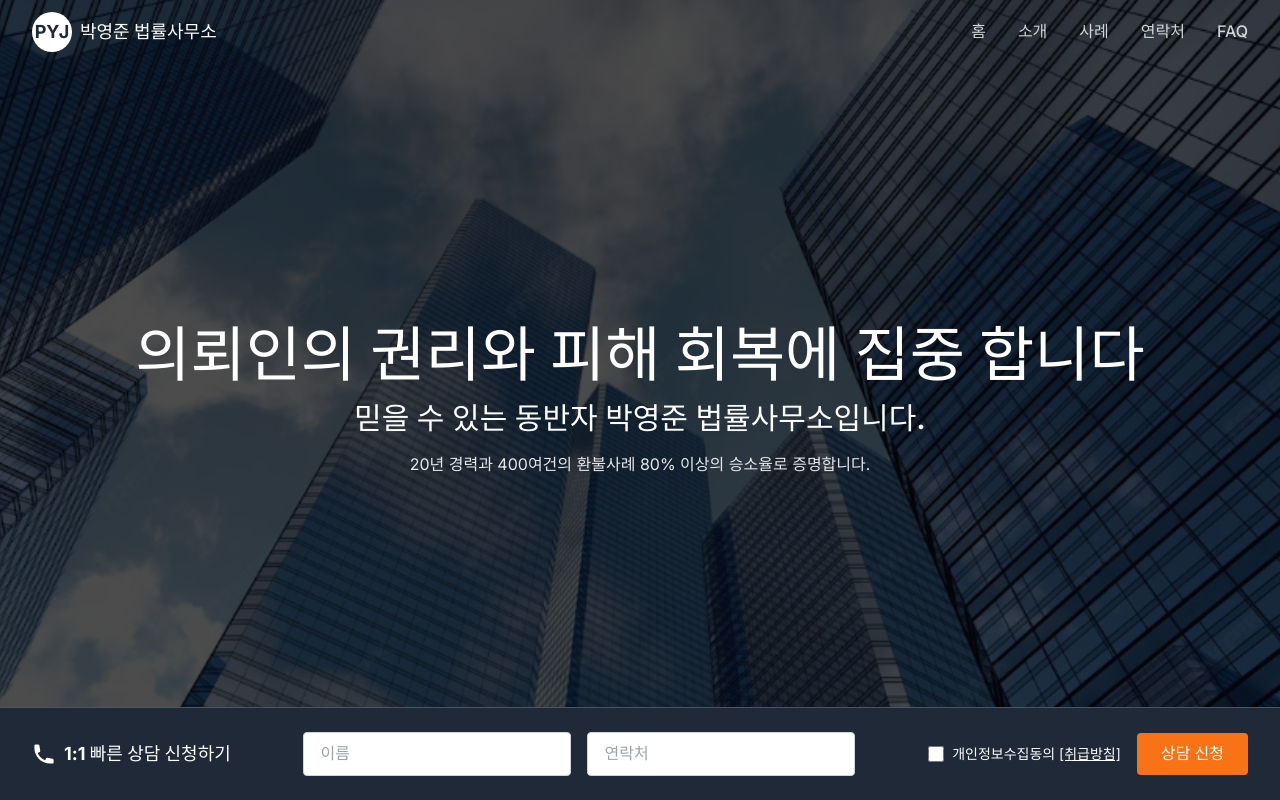
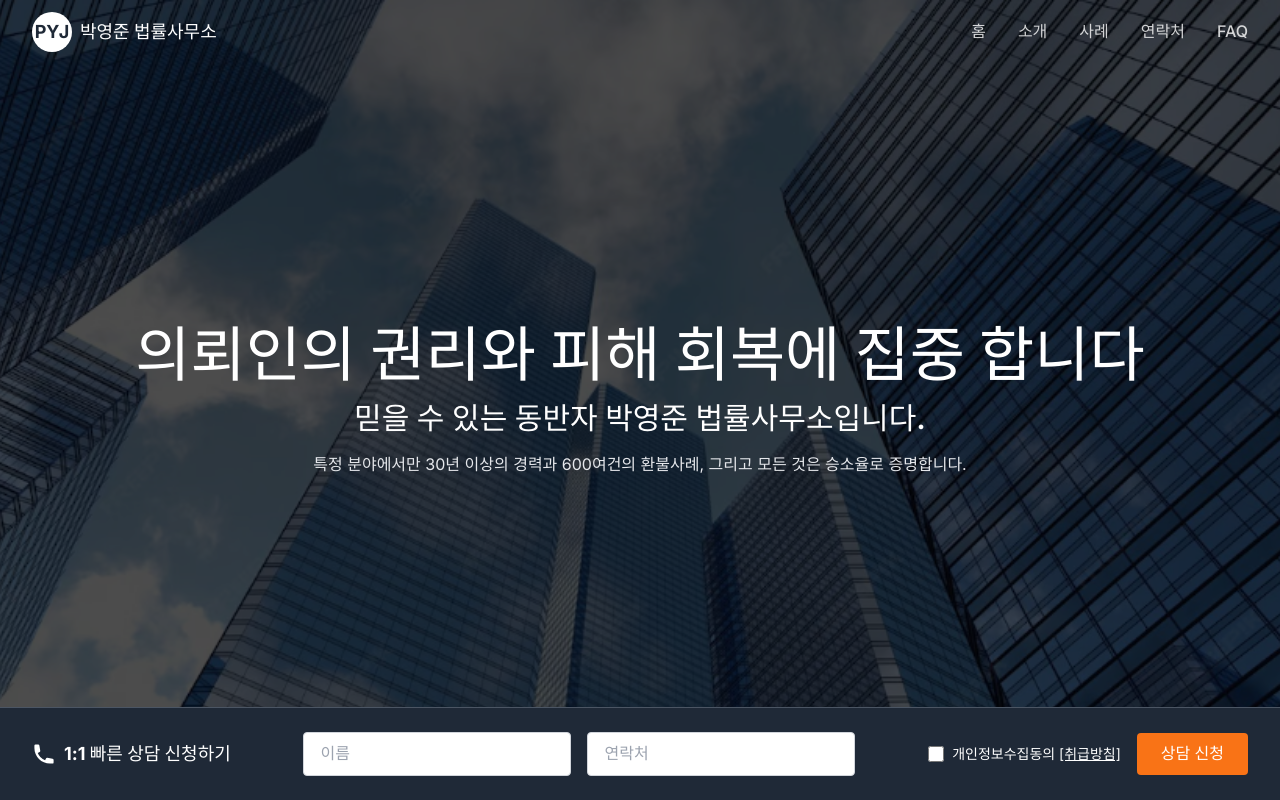
Before and after one commit to gu991230-cyber/gugit, a Next.js app: page / in a window 1280 px wide. Shown: the top 800 px of the page. Built offline with nearby package versions, Linux system fonts and the light colour scheme; no server answers.

Commit message:
copy: update hero subtitle to 30년/600건 문구

```diff
--- a/src/app/page.tsx
+++ b/src/app/page.tsx
@@ -90,7 +90,7 @@ export default function Home() {
                   믿을 수 있는 동반자 박영준 법률사무소입니다.
                 </p>
                 <p className="text-sm md:text-base text-gray-200 mt-2">
-                  20년 경력과 400여건의 환불사례 80% 이상의 승소율로 증명합니다.
+                  특정 분야에서만 30년 이상의 경력과 600여건의 환불사례, 그리고 모든 것은 승소율로 증명합니다.
                 </p>
               </div>
             </div>
```
